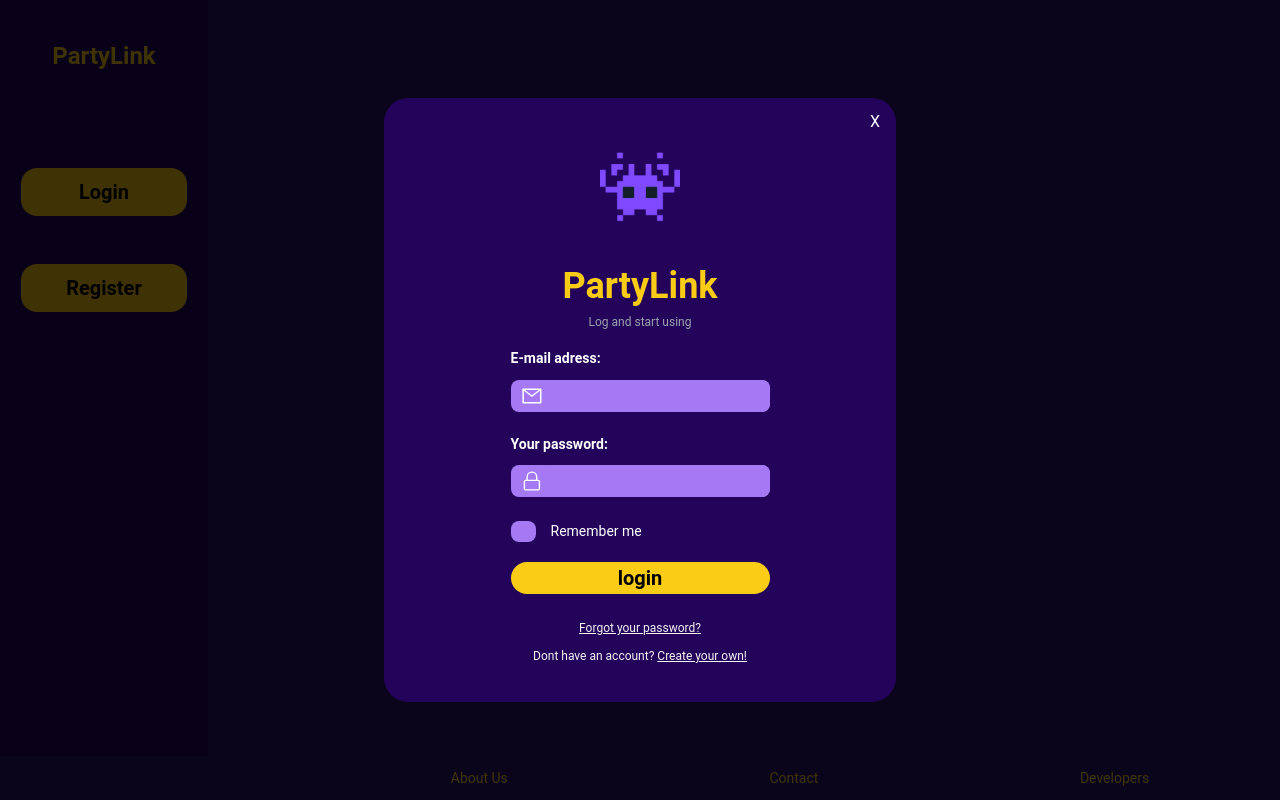
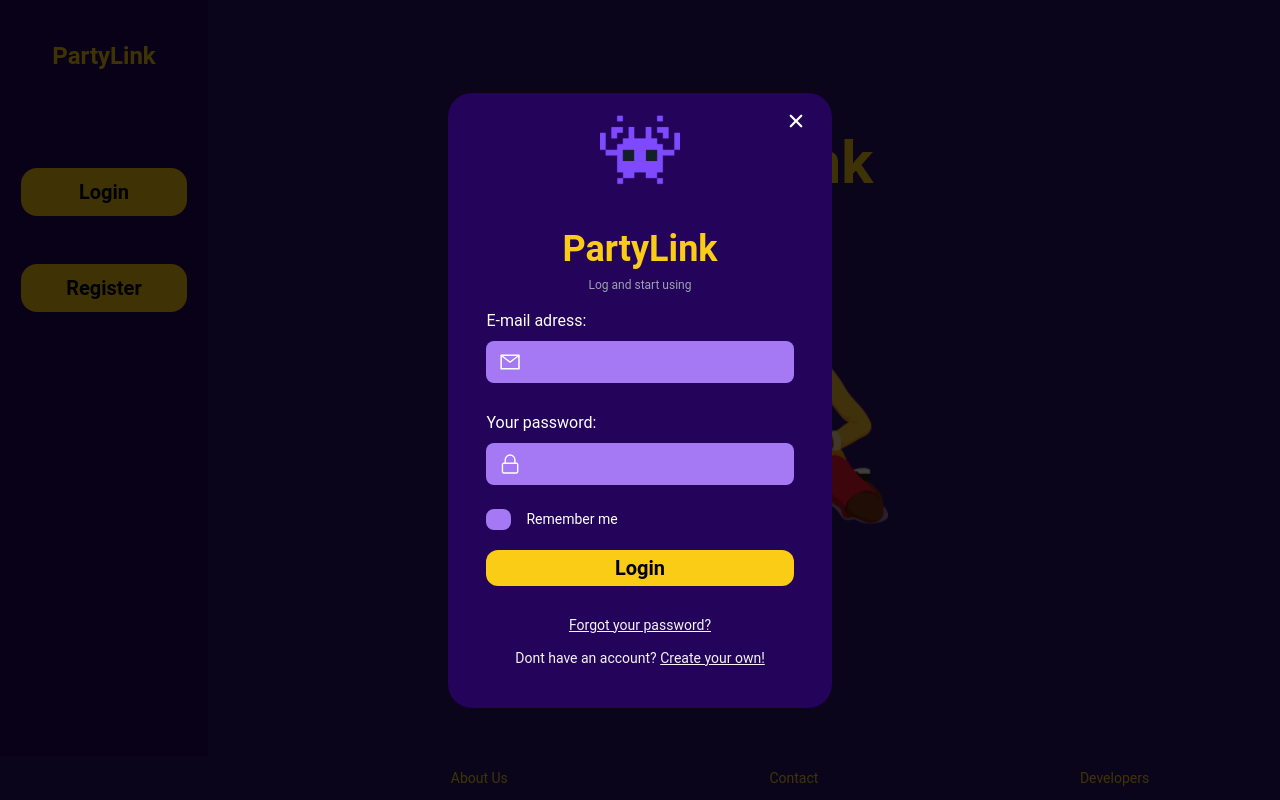
Before and after one commit to PartyLinkGames/party-link, a Next.js app: page / in a window 1280 px wide. Both pictures are taken after a click on the button "Login". Built offline with nearby package versions, Linux system fonts and the light colour scheme; no server answers.

Commit message:
fix: Adjust-jsx-structure-and-style-of-modal-register-and-login

```diff
--- a/components/modalLogin/login.tsx
+++ b/components/modalLogin/login.tsx
@@ -4,9 +4,12 @@ import Image from "next/image";
 import * as yup from "yup";
 
 import { yupResolver } from "@hookform/resolvers/yup";
+
 import { AiOutlineMail } from "react-icons/ai";
+import { IoClose } from "react-icons/io5";
 import { VscLock } from "react-icons/vsc";
 import { useContext, useState } from "react";
+
 import { useForm } from "react-hook-form";
 import { ILogin } from "./interface";
 import { ModalContext } from "../../contexts/ContextModal";
@@ -53,26 +56,25 @@ export default function ModalLogin() {
 
   return (
     <div
-      style={{
-        transition: "0.5s",
-        opacity: modalLoginIsOpen ? "1" : "0",
-        pointerEvents: modalLoginIsOpen ? "all" : "none",
-      }}
-      className="h-screen w-full bg-background-color-cloudy fixed z-1 flex px-5 justify-center items-center"
+      className={
+        modalLoginIsOpen
+          ? "modal-contaneir opacity-100 pointer-events-auto"
+          : "modal-contaneir opacity-0 pointer-events-none"
+      }
     >
       <div
-        style={{
-          transition: "0.5s ease-in-out",
-          transform: modalLoginIsOpen ? "translateY(0%)" : "translateY(-200%)",
-        }}
-        className="flex flex-col items-cente/ max-w-lg w-full z-10  text-white m-auto bg-primary-dark rounded-3xl pb-10"
+        className={
+          modalLoginIsOpen
+            ? "modal-div-container translate-y-0"
+            : "modal-div-container translate-y-[-200%]"
+        }
       >
-        <span
-          className="text-end mr-4 mt-4 relative cursor-pointer"
+        <button
+          className="text-end mr-4 mt-4 absolute right-2 text-2xl cursor-pointer"
           onClick={handleModalClose}
         >
-          X
-        </span>
+          <IoClose />
+        </button>
         <div className="flex items-center justify-center flex-col mt-4">
           <Image alt="monster icon" src={MonsterIcon} />
           <h1 className="sm:flex sm:h-12 text-4xl logo mt-10">PartyLink</h1>
@@ -81,75 +83,60 @@ export default function ModalLogin() {
           </span>
         </div>
         <form
-          action=""
-          className="flex flex-col items-center m-auto gap-3 mt-5"
+          className="flex flex-col w-[80%] gap-3 mt-5"
           onSubmit={handleSubmit(onSubmitFunctionLogin)}
         >
-          <label
-            className="self-start text-headline3 font-bold leading-[17.58px]"
-            htmlFor="email"
-          >
-            E-mail adress:
-          </label>
-          <div className=" flex bg-primary-ligth rounded-lg pl-2.5">
+          <label htmlFor="email">E-mail adress:</label>
+          <div className="modal-form-div-input">
             <AiOutlineMail className="w-6 h-8" />
             <input
-              className="w-full h-8 bg-primary-ligth outline-0 rounded-lg pr-px pl-1"
+              className="modal-form-input"
               type={"text"}
               {...register("email")}
             />
           </div>
-          <span className="font-normal text-[9.5px]">
+          <p className="form_mensage_alert">
             {" "}
             {errors.email?.message}
             {""}
-          </span>
-          <label
-            className="self-start text-headline3 font-bold leading-[17.58px]"
-            htmlFor="password"
-          >
+          </p>
+          <label className="mt-2" htmlFor="password">
             Your password:
           </label>
-          <div className=" flex bg-primary-ligth rounded-lg pl-2.5">
+          <div className="modal-form-div-input">
             <VscLock className="w-6 h-8" />
             <input
-              className="w-full h-8 bg-primary-ligth outline-0 rounded-lg pr-px pl-1"
+              className="modal-form-input"
               type={"password"}
               {...register("password")}
             />
           </div>
           <span className="font-normal text-[9.5px]">
-            {" "}
-            {errors.password?.message}{" "}
+            {errors.password?.message}
           </span>
           <label
-            className="w-[25px] h-[21px] bg-primary-ligth rounded-lg flex gap- 10 itens-center self-start align-middle "
+            className="w-[25px] h-[21px] bg-primary-ligth rounded-lg flex gap- 10 itens-center self-start align-middle"
             htmlFor=""
           >
             <button
-              className="w-full flex items-center justify-center"
+              className="w-full flex items-center justify-center border-indigo-500/0 hover:border-yellow-400/100 border-[2px] border-solid rounded-lg"
               onClick={toRememberFunction}
             >
-              {" "}
-              {check ? <Image alt="monster icon" src={checkIcon} /> : ""}{" "}
-            </button>{" "}
+              {check ? <Image alt="monster icon" src={checkIcon} /> : ""}
+            </button>
             <span className="absolute ml-10  text-sm">Remember me</span>
           </label>
-          <button
-            type="submit"
-            className="bg-yellow-400 w-full h-8 rounded-2xl font-bold text-xl max-w-[350px] text-black mb-7 mt-2"
-          >
-            {" "}
-            login{" "}
+          <button type="submit" className="btn-yellow-submit mb-8 mt-2">
+            Login
           </button>
         </form>
         <div className="flex items-center justify-center flex-col gap-4">
-          <button className="text-headline text-textPrimary underline cursor-pointer">
+          <button className="text-[14px] text-textPrimary underline cursor-pointer">
             Forgot your password?
           </button>
-          <span className="text-headline text-textPrimary ">
+          <span className="text-sm text-textPrimary text-center">
             Dont have an account?{" "}
-            <button className="text-headline text-textPrimary underline cursor-pointer">
+            <button className="text-sm text-textPrimary underline cursor-pointer">
               Create your own!
             </button>
           </span>
--- a/pages/dashboard/index.tsx
+++ b/pages/dashboard/index.tsx
@@ -95,7 +95,6 @@ function HomePage() {
             className={bar}
             onMouseEnter={(event) => {
               event.preventDefault();
-              console.log("oi");
               setHideNavDesktop(true);
             }}
           >
--- a/styles/global.css
+++ b/styles/global.css
@@ -87,15 +87,15 @@
   }
 
   .aside_desktop {
-    @apply h-screen w-52 justify-start absolute left-0 top-0 z-10;
+    @apply h-screen w-52 justify-start absolute left-0 top-0 z-20;
   }
 
   .aside-dark {
-    @apply col-center justify-around w-full h-48 sm:aside_desktop bg-primary-dark;
+    @apply col-center justify-around w-full h-48 sm:aside_desktop bg-primary-dark z-30;
   }
 
   .footer {
-    @apply w-full flex justify-center sm:mt-10 sm:justify-end sm:absolute sm:bottom-0 bg-primary;
+    @apply w-full flex justify-center sm:mt-10 sm:justify-end sm:absolute sm:bottom-0 bg-primary z-10;
   }
 
   .nav_footer {
@@ -104,6 +104,33 @@
 
   .social {
     @apply text-white text-2xl;
+  }
+
+  /* Modal Login */
+
+  .modal-contaneir {
+    @apply h-screen w-full bg-background-color-cloudy fixed flex px-5 justify-center items-center transition duration-500 delay-150 z-40;
+  }
+
+  .modal-div-container {
+    @apply flex flex-col items-center max-w-sm w-full text-white bg-primary-dark rounded-3xl pb-10 transition duration-500 delay-150 relative;
+  }
+  .modal-form-label {
+    @apply self-start text-headline3 font-bold leading-[17.58px];
+  }
+
+  .modal-form-div-input {
+    @apply flex bg-primary-ligth rounded-lg pl-2.5 w-full items-center border-indigo-500/0 hover:border-yellow-400/70 border-[3px] border-solid;
+  }
+
+  .modal-form-input {
+    @apply w-full h-9 bg-primary-ligth outline-0 rounded-lg pr-px pl-1 outline-none;
+  }
+  .btn-yellow-submit {
+    @apply bg-yellow-400 w-full h-9 rounded-xl font-bold text-xl text-black;
+  }
+  .form_mensage_alert {
+    @apply text-rose-600 font-semibold text-[14px];
   }
 
   /* Home Page */
```
Also changed, not shown: components/modalRegister/index.tsx (+31 -39 lines).
